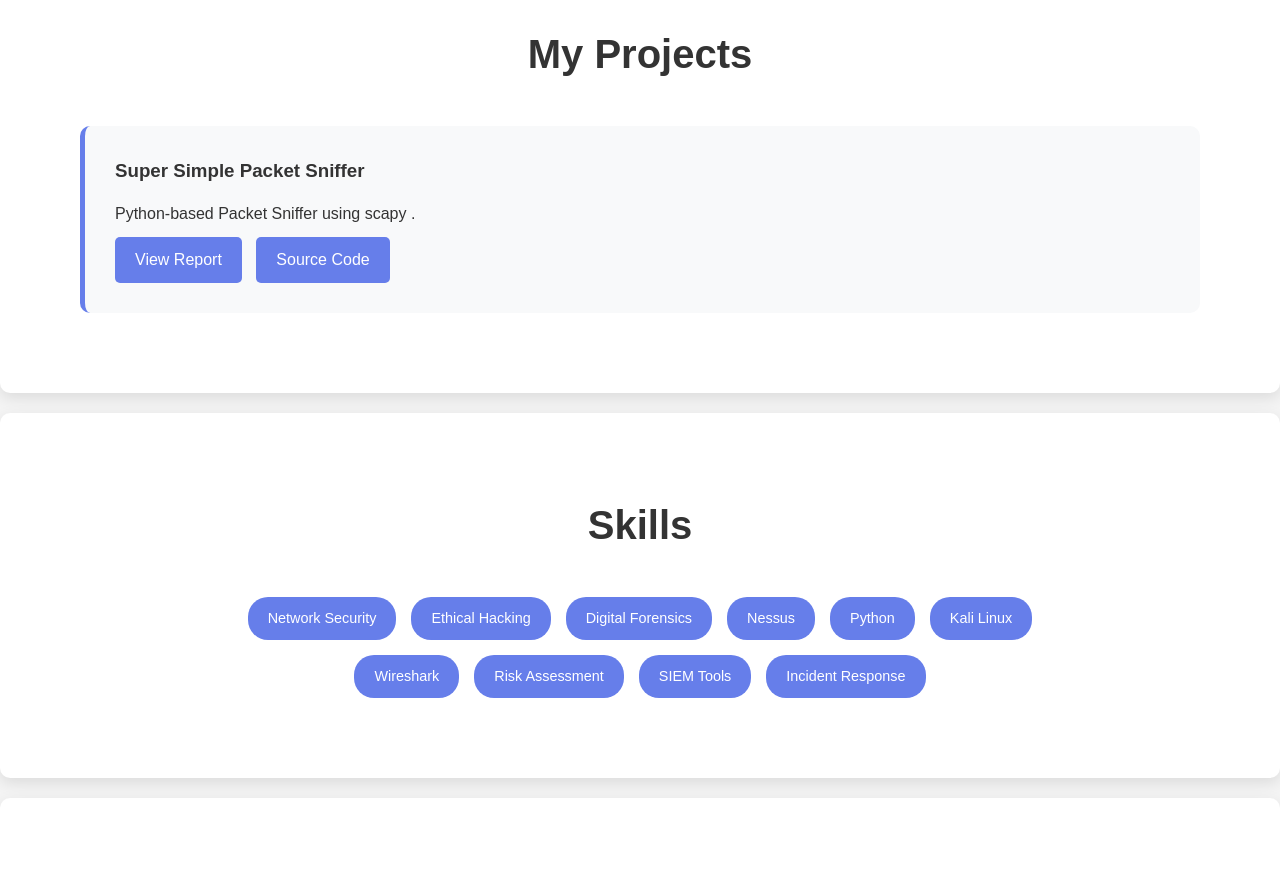
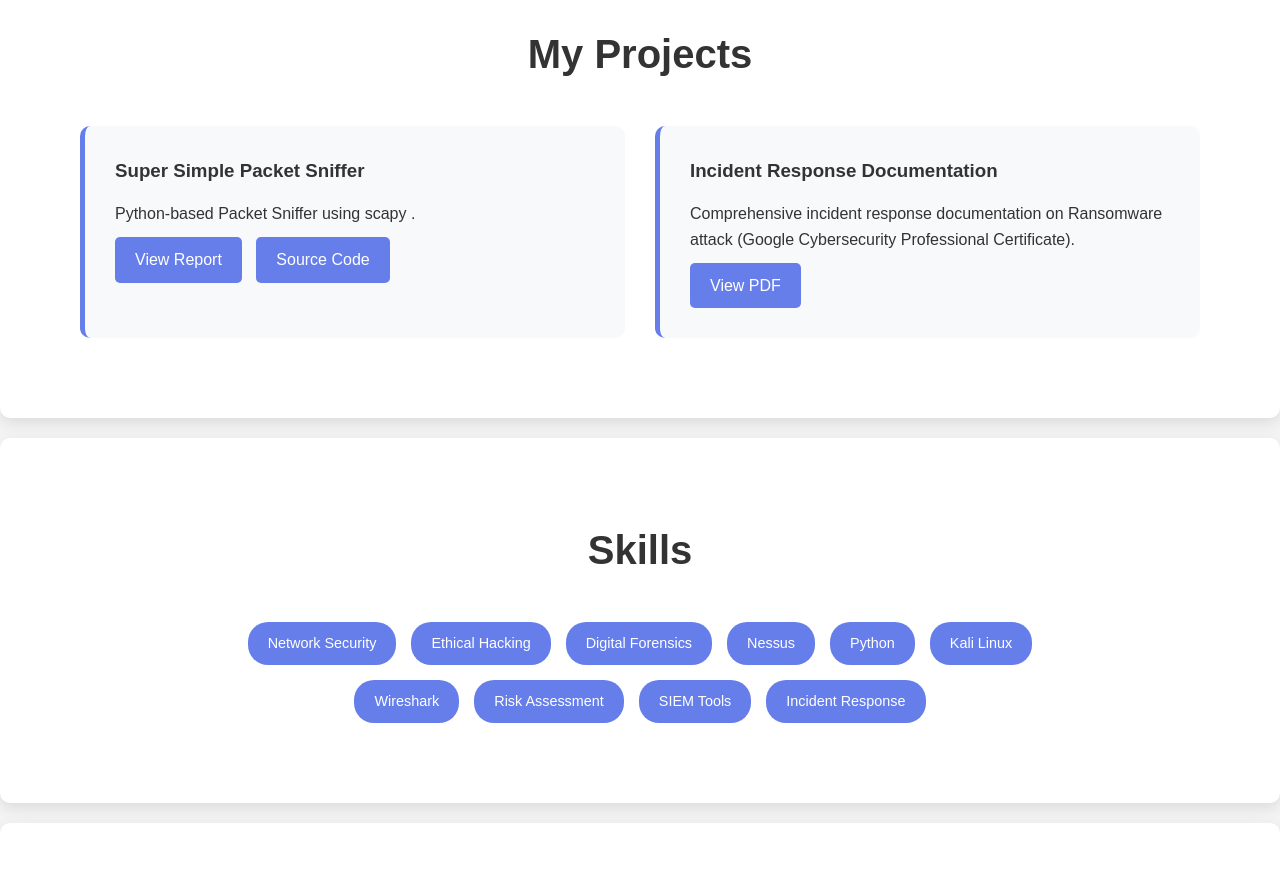
Before and after one commit to jqfz/jqfz.github.io, a plain HTML site: page index.html in a window 1280 px wide. Shown: the part 940-1815 px from the top of the page. Drawn offline with Linux system fonts and the light colour scheme.

Commit message:
added new exp

```diff
--- a/index.html
+++ b/index.html
@@ -173,6 +173,11 @@
                     <a href="#" class="btn">View Report</a>
                     <a href="#" class="btn">Source Code</a>
                 </div>
+                <div class="project-card">
+                    <h3>Incident Response Documentation</h3>
+                    <p>Comprehensive incident response documentation on Ransomware attack (Google Cybersecurity Professional Certificate).</p>
+                    <a href="incident-response-1.pdf" class="btn" target="_blank">View PDF</a>
+                </div>
             </div>
         </div>
     </section>
```
Also changed, not shown: 1 other file.
